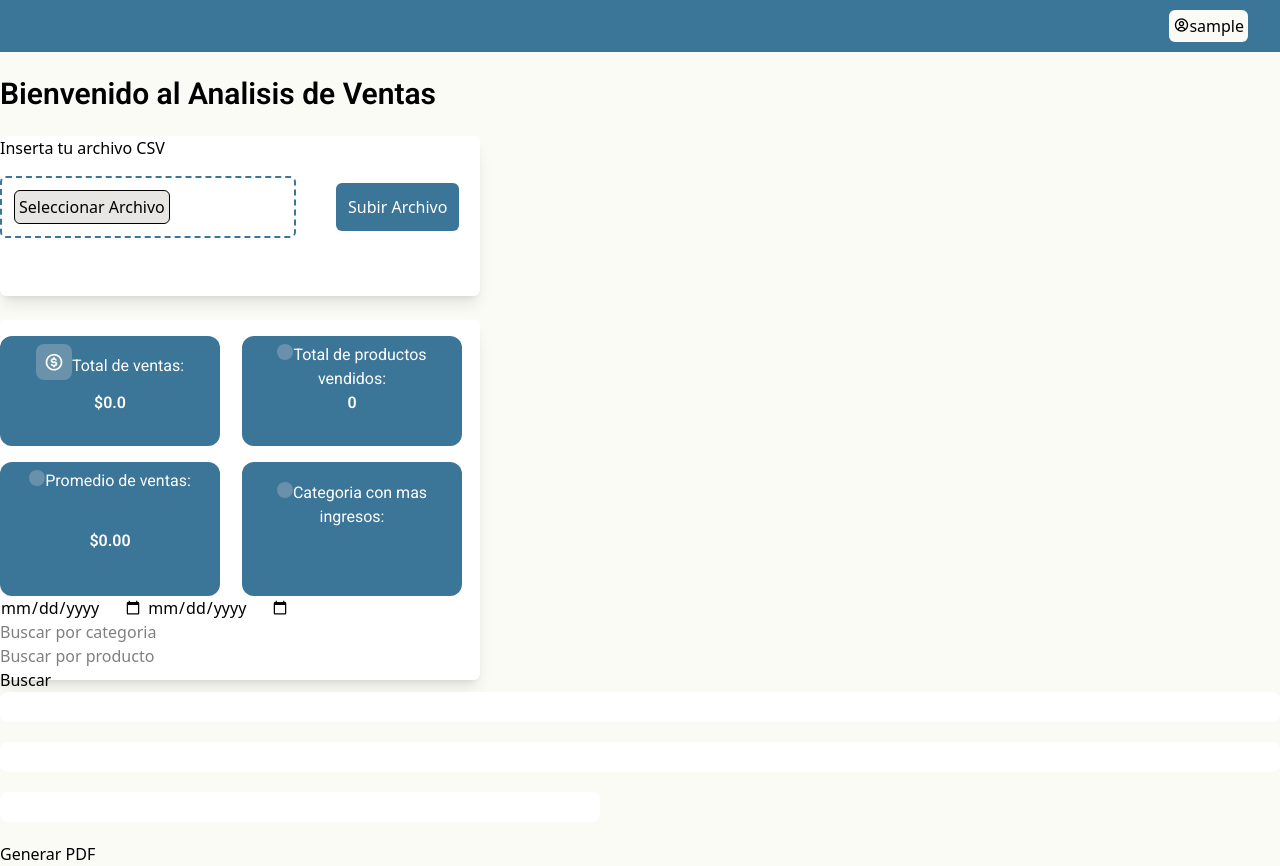
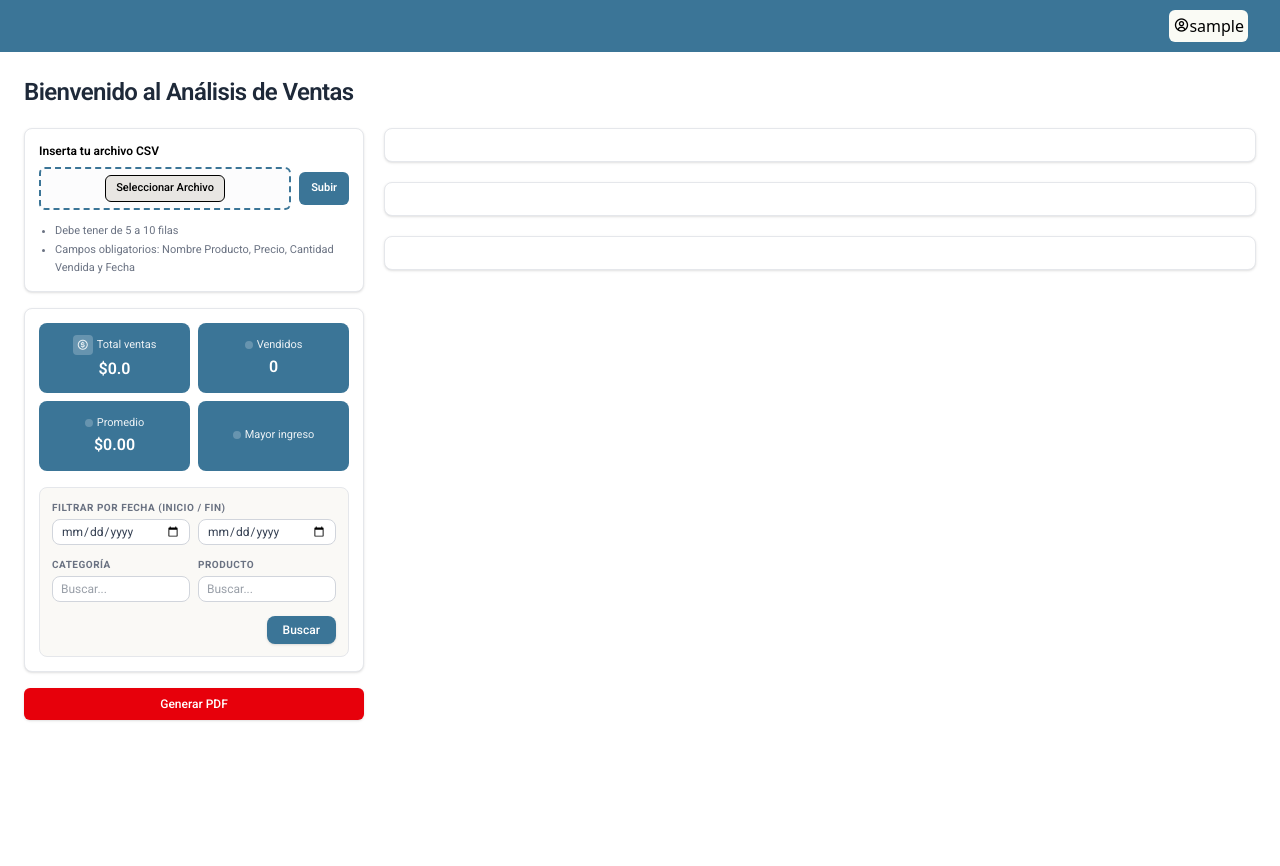
Before and after one commit to yUMIP04/Sistema-de-Ventas-con-Dashboard, a Flask app: page /Inicio in a window 1280 px wide. After the commit the page ends 721 px from the top, so only its background shows below. Run offline with Flask 3, Linux system fonts and the light colour scheme; the visitor is signed in with stand-in values (Sample User, id 1); some libraries are stand-ins or nearby versions.

Commit message:
-Frontend de dashboard terminado

```diff
--- a/templates/Inicio.html
+++ b/templates/Inicio.html
@@ -2,116 +2,129 @@
 {% block title %} Registro - Ventas {% endblock %}
 
 {% block content %}
+<div class="p-6 font-['Roboto'] max-w-[1600px] mx-auto">
 
+    <h1 class="text-2xl font-semibold text-gray-800 tracking-tight">Bienvenido al Análisis de Ventas</h1>
 
-<body class="bg-[#FAFBF5]">
-<h1 class=" mt-6 font-['Roboto'] text-3xl font-semibold " >Bienvenido al Analisis de Ventas</h1>
+    <div class="flex flex-col lg:flex-row gap-5 mt-5 lg:items-stretch items-start">
 
-<div class="contenedor shadow-lg mt-6 bg-[#FFFFFF] w-120 h-40 rounded-md">
+        <div class="w-full lg:w-[340px] flex flex-col gap-4 shrink-0">
 
-    <div class="insert-file flex">
+            <div class="shadow-sm bg-white p-3.5 rounded-lg border border-gray-200">
+                <form enctype="multipart/form-data" action="/Inicio" method="POST">
+                    <div class="flex flex-col">
+                        <p id="nombre-archivo" name="nombre-archivo" class="font-[Open Sans] text-xs font-semibold mb-2">
+                            Inserta tu archivo CSV
+                        </p>
 
-        <form enctype="multipart/form-data" action="/Inicio" method="POST">
-            <div class="csv-insert grid">
+                        <input type="file" name="file-csv" id="file-csv" accept=".csv" hidden>
 
-                <p id="nombre-archivo" name="nombre-archivo" class="font-[Open Sans] font-light">
-                    <strong>Inserta tu archivo CSV</strong>
-                </p>
+                        <div class="flex items-center gap-2">
+                            <div class="flex-1 border-2 border-dashed border-[#3B7597] rounded-md flex justify-center bg-gray-50/50">
+                                <button type="button" id="btn-seleccionar" class="m-1.5 py-1 px-2.5 border rounded-md bg-[#E8E6E3] hover:bg-[#ABA9A9] cursor-pointer transition-colors text-[11px] font-medium" name="btn-seleccionar">
+                                    Seleccionar Archivo
+                                </button>
+                            </div>
+                            <div>
+                                <input type="submit" id="btn-subir" value="Subir" class="cursor-pointer bg-[#3B7597] py-2 px-3 rounded-md text-white hover:bg-[#093C5D] transition-colors text-[11px] font-semibold h-full">
+                            </div>
+                        </div>
+                    </div>
+                </form>
 
-                <input type="file" name="file-csv" id="file-csv" accept=".csv" hidden>
+                <div class="mt-3 text-[11px] text-gray-500 leading-relaxed">
+                    <ul class="list-disc pl-4 space-y-0.5">
+                        <li>Debe tener de 5 a 10 filas</li>
+                        <li>Campos obligatorios: Nombre Producto, Precio, Cantidad Vendida y Fecha</li>
+                    </ul>
+                </div>
+            </div>
 
-                <div class="mt-4 flex items-center gap-4">
+            <div class="shadow-sm bg-white p-3.5 rounded-lg border border-gray-200 flex flex-col gap-4 flex-1 justify-between">
 
-                    <div class="selecciona-archivo w-74 border-2 border-dashed border-[#3B7597] rounded-md">
-                        <button type="button" id="btn-seleccionar" class="m-3 p-1 border-1 border-solid border rounded-md bg-[#E8E6E3] hover:bg-[#ABA9A9] cursor-pointer transition-bg duration-100 ease-out" name="btn-seleccionar">
-                            Seleccionar Archivo
-                        </button>
+                <div class="flex flex-col gap-4">
+                    <div class="grid grid-cols-2 gap-2 text-center">
+                        <div class="flex flex-col items-center justify-center bg-[#3B7597] p-2 text-white rounded-lg min-h-[70px]">
+                            <span class="flex items-center gap-1 text-[11px] opacity-90"><i class="bx bx-dollar-circle bg-white/25 p-1 rounded text-xs"></i> Total ventas</span>
+                            <strong class="font-semibold text-base mt-0.5">${{totalVentas}}</strong>
+                        </div>
+
+                        <div class="flex flex-col items-center justify-center bg-[#3B7597] p-2 text-white rounded-lg min-h-[70px]">
+                            <span class="flex items-center gap-1 text-[11px] opacity-90"><i class="bx bx-container bg-white/25 p-1 rounded text-xs"></i> Vendidos</span>
+                            <strong class="font-semibold text-base mt-0.5">{{totalProductosVendidos}}</strong>
+                        </div>
+
+                        <div class="flex flex-col items-center justify-center bg-[#3B7597] p-2 text-white rounded-lg min-h-[70px]">
+                            <span class="flex items-center gap-1 text-[11px] opacity-90"><i class="bx bx-piggy-bank bg-white/25 p-1 rounded text-xs"></i> Promedio</span>
+                            <strong class="font-semibold text-base mt-0.5">${{"%.2f" | format(promedioVentas)}}</strong>
+                        </div>
+
+                        <div class="flex flex-col items-center justify-center bg-[#3B7597] p-2 text-white rounded-lg min-h-[70px]">
+                            <span class="flex items-center gap-1 text-[11px] opacity-90"><i class="bx bx-categories bg-white/25 p-1 rounded text-xs"></i> Mayor ingreso</span>
+                            <strong class="font-semibold text-xs mt-0.5 truncate w-full px-1" title="{{categoriaMax}}">{{categoriaMax}}</strong>
+                        </div>
                     </div>
 
-                    <div class="ml-6 ">
-                        <input type="submit" id="btn-subir" value="Subir Archivo" class="cursor-pointer bg-[#3B7597] p-3 rounded-md text-[#FFFFFF] hover:bg-[#093C5D] transition-bg duration-100 ease-out ">
+                    <div class="p-3 bg-[#FAF9F6] rounded-lg border border-gray-200">
+                        <form action="/Inicio" method="POST" class="flex flex-col gap-3">
+
+                            <div class="flex flex-col gap-1">
+                                <h5 class="text-[10px] font-bold text-gray-500 uppercase tracking-wider">Filtrar por Fecha (Inicio / Fin)</h5>
+                                <div class="grid grid-cols-2 gap-2">
+                                    <input type="date" id="filtro_fecha_inicio" name="filtro_fecha_inicio" value="{{filtro_fecha_inicio}}"
+                                           class="w-full bg-white border border-gray-300 rounded-lg px-2 py-1 text-xs text-gray-700 outline-none focus:border-gray-500">
+                                    <input type="date" id="filtro_fecha_fin" name="filtro_fecha_fin" value="{{filtro_fecha_fin}}"
+                                           class="w-full bg-white border border-gray-300 rounded-lg px-2 py-1 text-xs text-gray-700 outline-none focus:border-gray-500">
+                                </div>
+                            </div>
+
+                            <div class="grid grid-cols-2 gap-2">
+                                <div class="flex flex-col gap-1">
+                                    <h5 class="text-[10px] font-bold text-gray-500 uppercase tracking-wider">Categoría</h5>
+                                    <input type="text" id="filtro_categoria" name="filtro_categoria" placeholder="Buscar..." value="{{filtro_categorias}}"
+                                           class="w-full bg-white border border-gray-300 rounded-lg px-2 py-1 text-xs text-gray-700 outline-none focus:border-gray-500">
+                                </div>
+
+                                <div class="flex flex-col gap-1">
+                                    <h5 class="text-[10px] font-bold text-gray-500 uppercase tracking-wider">Producto</h5>
+                                    <input type="text" id="filtro_producto" name="filtro_producto" placeholder="Buscar..." value="{{filtro_producto}}"
+                                           class="w-full bg-white border border-gray-300 rounded-lg px-2 py-1 text-xs text-gray-700 outline-none focus:border-gray-500">
+                                </div>
+                            </div>
+
+                            <div class="flex justify-end mt-0.5">
+                                <input type="submit" value="Buscar" name="btn-buscar"
+                                       class="cursor-pointer bg-[#3B7597] hover:bg-[#093C5D] text-white font-medium px-4 py-1.5 rounded-lg text-xs transition-colors shadow-sm">
+                            </div>
+                        </form>
                     </div>
+                </div>
 
-                </div> </div>
-        </form>
+            </div>
+
+            <div class="w-full">
+                <form action="/Inicio" method="POST" enctype="multipart/form-data">
+                    <button type="submit" name="generar-pdf" class="w-full bg-red-600 hover:bg-red-700 text-white font-medium py-2 px-3 rounded-md text-xs transition-colors shadow-sm">
+                        Generar PDF
+                    </button>
+                </form>
+            </div>
+
+        </div>
+
+        <div class="flex-1 w-full flex flex-col gap-5">
+            <div class="bg-white p-4 rounded-lg shadow-sm border border-gray-200">
+                {{ barras | safe }}
+            </div>
+            <div class="bg-white p-4 rounded-lg shadow-sm border border-gray-200">
+                {{ lineas | safe }}
+            </div>
+            <div class="bg-white p-4 rounded-lg shadow-sm border border-gray-200">
+                {{ pastel | safe }}
+            </div>
+        </div>
 
     </div>
 
 </div>
-
-
-<div class="resultados-filtros grid shadow-lg mt-6 mb-3 h-90 bg-[#FFFFFF] w-120  rounded-md">
-
-<div class="resultado-procesamiento grid grid-cols-2 gap-1 mt-4 font-[Roboto] text-center">
-
-    <div class="grid grid-rows-2 bg-[#3B7597] w-55 text-[#FFFFFF] font-light rounded-xl ">
-    <strong><i class="bx bx-dollar-circle bg-[#F5E9E6]/25 p-2 text-xl mt-2 rounded-lg " /></i>Total de ventas:</strong>
-    <strong  class="font-semibold">${{totalVentas}}</strong>
-    </div>
-
-    <div class="grid grid-rows-2 bg-[#3B7597] w-55 text-[#FFFFFF] font-light rounded-xl">
-    <strong><i class="bx bx-container bg-[#F5E9E6]/25 p-2 text-xl mt-2 rounded-lg" /></i>Total de productos vendidos:</strong>
-     <strong  class="font-semibold">{{totalProductosVendidos}}</strong>
-    </div>
-
-    <div class="grid grid-rows-2 bg-[#3B7597] w-55 mt-3 text-[#FFFFFF] font-light rounded-xl">
-        <strong><i class="bx bx-piggy-bank bg-[#F5E9E6]/25 p-2 text-xl mt-2 rounded-lg" /></i>Promedio de ventas:</strong>
-        <strong class="font-semibold">${{"%.2f" | format(promedioVentas)}}</strong>
-    </div>
-
-    <div class="grid grid-rows-2 bg-[#3B7597] w-55 mt-3 text-[#FFFFFF] font-light p-3 rounded-xl">
-        <strong><i class="bx bx-categories bg-[#F5E9E6]/25 p-2 text-xl mt-2 rounded-lg" /></i>Categoria con mas ingresos:</strong>
-        <strong  class="font-semibold" >{{categoriaMax}}</strong>
-    </div>
-
-    </div>
-
-<div class="Filtros">
-
-    <form action="/Inicio" method="POST">
-    <div class="filtro-fecha">
-<input type="date" id="filtro_fecha_inicio" name="filtro_fecha_inicio" value="{{filtro_fecha_inicio}}">
-<input type="date" id="filtro_fecha_fin" name="filtro_fecha_fin"  value="{{filtro_fecha_fin}}">
-    </div>
-
-    <div class="filtro-categoria">
-        <input type="text" id="filtro_categoria" name="filtro_categoria" placeholder="Buscar por categoria"  value="{{filtro_categorias}}">
-    </div>
-
-
-    <div class="filtro-producto">
-        <input type="text" id="filtro_producto" name="filtro_producto" placeholder="Buscar por producto"  value="{{filtro_producto}}">
-    </div>
-
-    <div class="boton-buscar">
-        <input type="submit" value="Buscar" name="btn-buscar">
-    </div>
-
-    </form>
-
-
-</div>
-</div>
-
-
-<div style="background: white; margin-bottom: 20px; padding: 15px; border-radius: 8px;">
-        {{ barras | safe }}
-    </div>
-
-    <div style="background: white; margin-bottom: 20px; padding: 15px; border-radius: 8px;">
-        {{ lineas | safe }}
-    </div>
-
-    <div style="background: white; margin-bottom: 20px; padding: 15px; border-radius: 8px; max-width: 600px;">
-        {{ pastel | safe }}
-        </div>
-
-        <div class="btn-generar">
-
-            <form action="/Inicio" method="POST"enctype="multipart/form-data" >
-                <button type="submit" name="generar-pdf">Generar PDF</button>
-            </form>
-        </div>
-
-</body>
 {% endblock %}
```
Also changed, not shown: graficas.py (+19 -3 lines), 1 other file.
